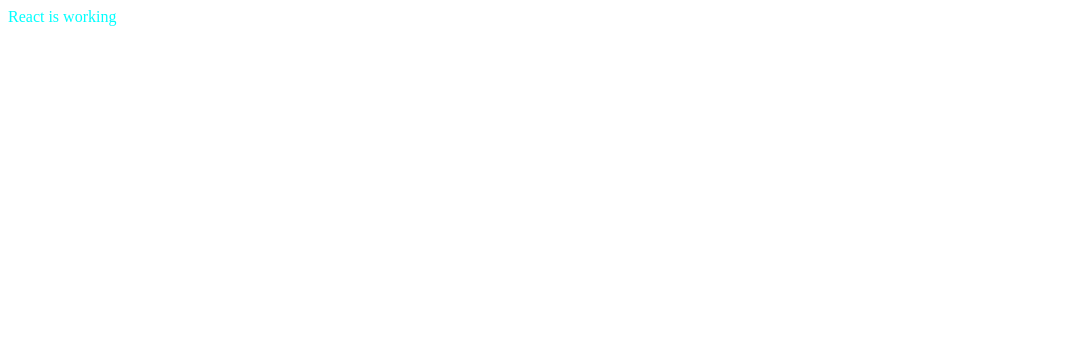
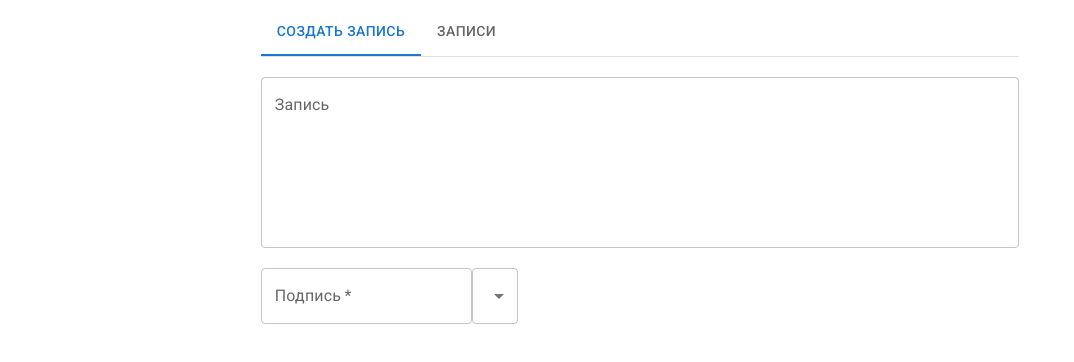
Before and after one commit to ultraza4/notes_task, a React app: page /create_note in a window 1280 px wide. Shown: the top 362 px of the page, without its empty margins (0-1074 px from the left). Built offline with nearby package versions, Linux system fonts and the light colour scheme.

Commit message:
starting UI components

```diff
--- a/package.json
+++ b/package.json
@@ -29,10 +29,14 @@
   },
   "dependencies": {
     "@babel/polyfill": "^7.12.1",
+    "@emotion/react": "^11.10.0",
+    "@emotion/styled": "^11.10.0",
+    "@mui/material": "^5.9.3",
     "@redux-devtools/extension": "^3.2.2",
     "react": "^18.2.0",
     "react-dom": "^18.2.0",
     "react-redux": "^8.0.2",
+    "react-router-dom": "^6.3.0",
     "redux": "^4.2.0",
     "redux-thunk": "^2.4.1"
   }
--- a/src/App.jsx
+++ b/src/App.jsx
@@ -1,12 +1,22 @@
 import React from "react";
-import "./App.scss"
+import "./App.scss";
+import { Routes, Route } from "react-router-dom";
+import Navbar from "./components/Navbar";
+import CreateNote from "./Pages/CreateNote";
+import Notes from "./Pages/Notes";
+import Home from "./Pages/Home";
 
 const App = () => {
-   return (
-      <div className="react">
-         React is working
+   return (<>
+      <div className="container">
+      <Navbar />
+         <Routes>
+            <Route path="/" element={<Home />}></Route>
+            <Route path="/create_note" element={<CreateNote />} />
+            <Route path="/notes" element={<Notes />} />
+          </Routes>
       </div>
-   )
+   </>)
 }
 
 export default App;
--- a/src/App.scss
+++ b/src/App.scss
@@ -1,3 +1,4 @@
-.react {
-   color: aqua;
+.container {
+    margin: 0 auto;
+    width: 60%;
 }
--- /dev/null
+++ b/src/Pages/CreateNote.jsx
@@ -0,0 +1,49 @@
+import React, { useState } from 'react';
+import TextField from '@mui/material/TextField';
+import Select from '@mui/material/Select';
+import MenuItem from '@mui/material/MenuItem';
+
+function CreateNote() {
+    const [age, setAge] = useState('');
+
+    const handleChange = (event) => {
+        setAge(event.target.value);
+    };
+
+    return (
+        <div className='createNote__container'>
+            <form action="">
+                <TextField
+                    id="outlined-multiline-static"
+                    label="Запись"
+                    multiline
+                    rows={6}
+                    fullWidth
+                    placeholder="Введите текст записи"
+                />
+                <div className='Sign_Time'>
+                    <TextField
+                        required
+                        id="outlined-required"
+                        label="Подпись"
+                        placeholder="Введите ФИО"
+                    />
+                    <Select
+                        labelId="demo-simple-select-label"
+                        id="demo-simple-select"
+                        value={age}
+                        label="Age"
+                        onChange={handleChange}
+                    >
+                        <MenuItem value={10}>Ten</MenuItem>
+                        <MenuItem value={20}>Twenty</MenuItem>
+                        <MenuItem value={30}>Thirty</MenuItem>
+                    </Select>
+                </div>
+            </form>
+        </div>
+    );
+
+}
+
+export default CreateNote;
--- /dev/null
+++ b/src/Pages/Home.jsx
@@ -0,0 +1,11 @@
+import React from 'react';
+
+function Home(props) {
+    return (
+        <div>
+            <h2>Добро пожаловать в Notes Creator</h2>
+        </div>
+    );
+}
+
+export default Home;
--- /dev/null
+++ b/src/Pages/Notes.jsx
@@ -0,0 +1,11 @@
+import React from 'react';
+
+function Notes(props) {
+    return (
+        <div>
+            <h1>Notes Page</h1>
+        </div>
+    );
+}
+
+export default Notes;
--- /dev/null
+++ b/src/components/Navbar.jsx
@@ -0,0 +1,23 @@
+import * as React from 'react';
+import Tabs from '@mui/material/Tabs';
+import Tab from '@mui/material/Tab';
+import Box from '@mui/material/Box';
+import { NavLink } from 'react-router-dom';
+
+const Navbar = () => {
+    const [value, setValue] = React.useState(0);
+    const handleChange = (event, newValue) => {
+        setValue(newValue);
+    };
+
+    return (
+        <Box sx={{ borderBottom: 1, borderColor: 'divider' }}>
+            <Tabs value={value} onChange={handleChange} aria-label="basic tabs example">
+                <Tab label="Создать запись" component ={NavLink} to ={"/create_note"}/>
+                <Tab label="Записи" component ={NavLink} to ={"/notes"}/>
+            </Tabs>
+        </Box>
+    );
+}
+
+export default Navbar;
--- a/src/index.html
+++ b/src/index.html
@@ -5,6 +5,7 @@
    <meta charset="UTF-8">
    <meta http-equiv="X-UA-Compatible" content="IE=edge">
    <meta name="viewport" content="width=device-width, initial-scale=1.0">
+   <link rel="stylesheet" href="https://fonts.googleapis.com/css?family=Roboto:300,400,500,700&display=swap" />
    <title>Notes App</title>
 </head>
 
--- a/src/index.jsx
+++ b/src/index.jsx
@@ -1,15 +1,18 @@
 import './index.scss'
 import React from 'react'
-import ReactDOM from "react-dom/client";
+import ReactDOM from "react-dom/client"
 import App from './App'
 import { Provider } from 'react-redux'
 import { store } from './redux/store'
+import { BrowserRouter } from "react-router-dom"
 
 const root = ReactDOM.createRoot(document.getElementById("root"));
 root.render(
-   <React.StrictMode>
-      <Provider store={store}>
-         <App />
-      </Provider>
-   </React.StrictMode>
+   <BrowserRouter>
+      <React.StrictMode>
+         <Provider store={store}>
+            <App />
+         </Provider>
+      </React.StrictMode>
+   </BrowserRouter>
 );
--- a/src/index.scss
+++ b/src/index.scss
@@ -1,3 +1,6 @@
-h1 {
-   color: greenyellow;
+.createNote__container {
+    margin-top: 20px;
 }
+.Sign_Time {
+    margin-top: 20px;
+}
--- a/webpack.config.js
+++ b/webpack.config.js
@@ -10,7 +10,8 @@ module.exports = {
       filename: "[name].[hash].js"
    },
    devServer: {
-      port: 3000
+      port: 3000,
+      historyApiFallback: true
    },
 
    resolve: {
```
Also changed, not shown: 1 other file (tests, documents, lock files or other folders).
